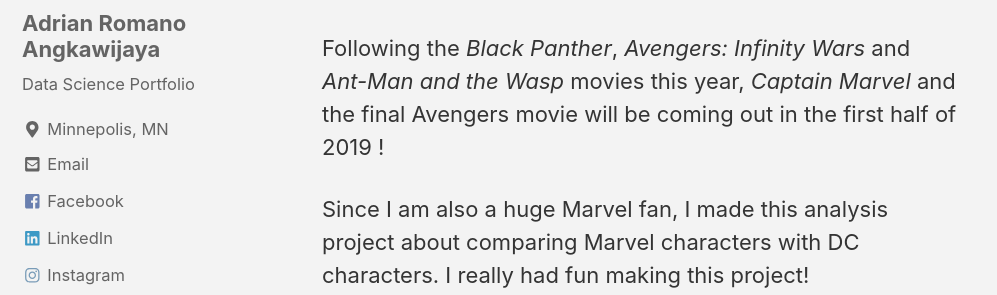
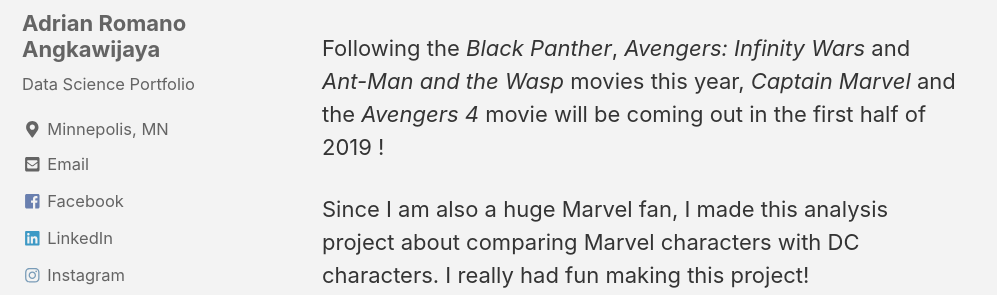
Before and after one commit to adrianromano/adrianromano.github.io, a Jekyll site: the page built from _posts/2018-07-27-marveldc.md, in a window 1280 px wide and 900 px high, scrolled down 1070 px. Shown: the part 192-487 px from the top of the window, without its empty margins (0-997 px from the left). Built offline with Jekyll 4.4.1, drawn with Linux system fonts in a browser that asks for light colours; nearby versions of some CDN libraries.

Commit message:
new gith

```diff
--- a/_posts/2018-07-27-marveldc.md
+++ b/_posts/2018-07-27-marveldc.md
@@ -9,7 +9,7 @@
 
 This year of 2018 and 2019 are awesome for Marvel fans out there!
 
-Following the *Black Panther*, *Avengers: Infinity Wars* and *Ant-Man and the Wasp* movies this year, *Captain Marvel* and the final Avengers movie will be coming out in the first half of 2019 !
+Following the *Black Panther*, *Avengers: Infinity Wars* and *Ant-Man and the Wasp* movies this year, *Captain Marvel* and the *Avengers 4* movie will be coming out in the first half of 2019 !
 
 Since I am also a huge Marvel fan, I made this analysis project about comparing Marvel characters with DC characters. I really had fun making this project!
 
```
Also changed, not shown: _posts/2018-07-14-mpp.md (+1 -1 lines), images/mpp.png (added).
